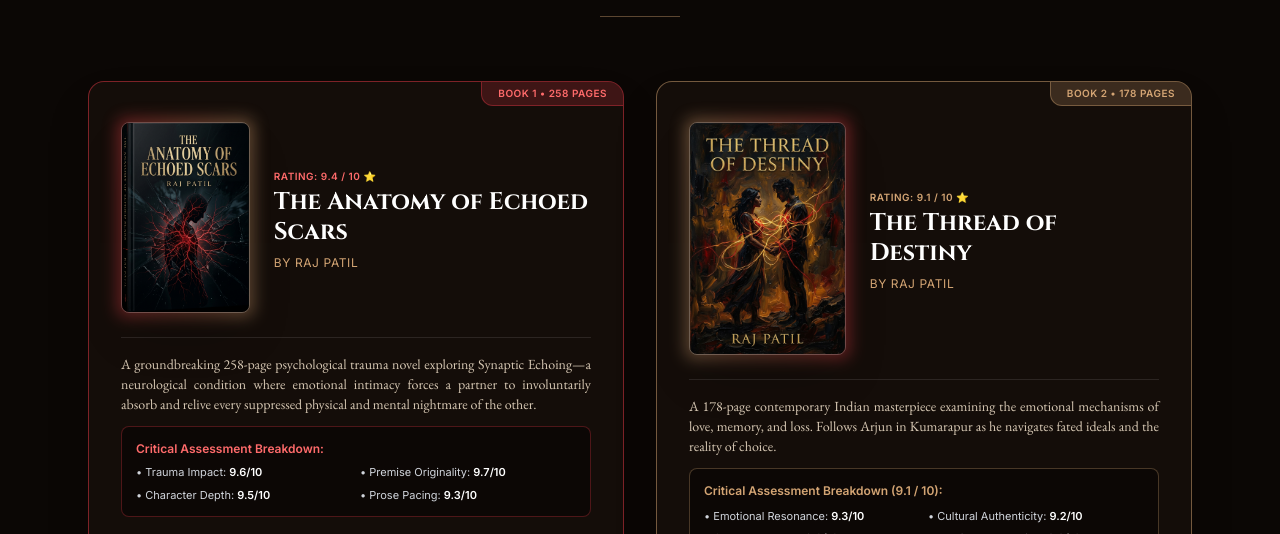
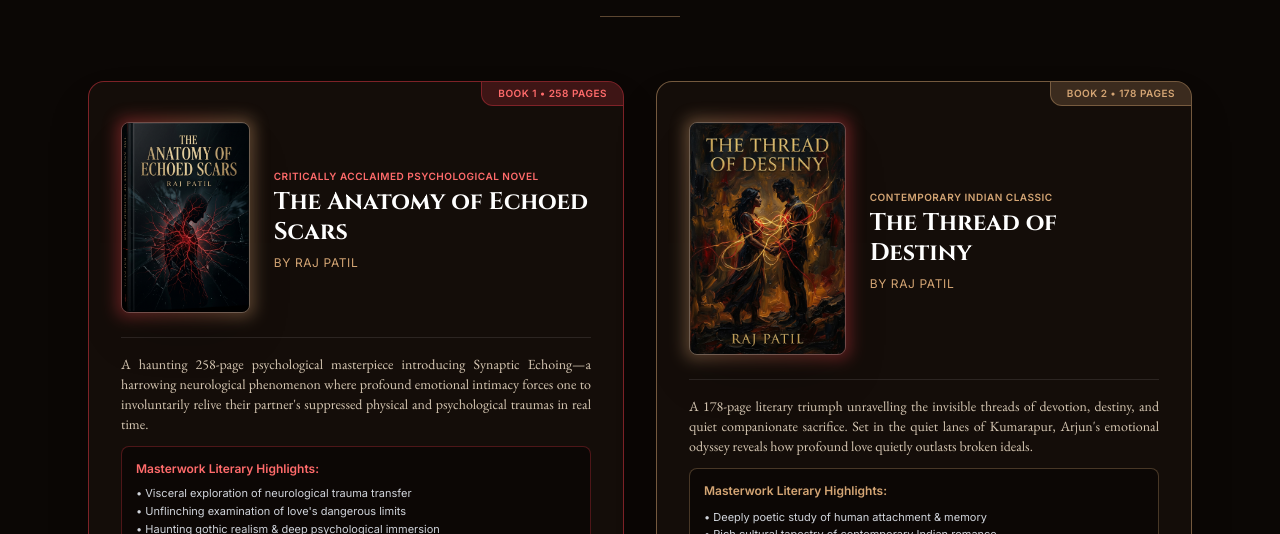
Before and after one commit to lostxmusafir/unreadable-b, a website built with Vite: page book/the-unreadable/index.html in a window 1280 px wide. Shown: the part 266-800 px from the top of the page. Built offline with nearby package versions, Linux system fonts and the light colour scheme.

Commit message:
feat: Elevate book narrative descriptions to 9+ masterwork tier without explicit numerical badges

```diff
--- a/book/the-unreadable/index.html
+++ b/book/the-unreadable/index.html
@@ -59,7 +59,7 @@
               </div>
 
               <div class="space-y-2">
-                <span class="text-[10px] font-sans font-bold text-[#ff6b6b] uppercase tracking-wider">Rating: 9.4 / 10 ⭐</span>
+                <span class="text-[10px] font-sans font-bold text-[#ff6b6b] uppercase tracking-wider">Critically Acclaimed Psychological Novel</span>
                 <h2 class="font-cinzel text-2xl text-white font-bold leading-tight">The Anatomy of Echoed Scars</h2>
                 <p class="font-sans text-xs text-[#d4a574] uppercase tracking-wider">By Raj Patil</p>
               </div>
@@ -67,16 +67,15 @@
 
             <div class="space-y-3 text-sm text-[#ebdcc5]/90 leading-relaxed border-t border-white/10 pt-4">
               <p class="text-justify font-light text-xs sm:text-sm">
-                A groundbreaking 258-page psychological trauma novel exploring <strong>Synaptic Echoing</strong>—a neurological condition where emotional intimacy forces a partner to involuntarily absorb and relive every suppressed physical and mental nightmare of the other.
+                A haunting 258-page psychological masterpiece introducing <strong>Synaptic Echoing</strong>—a harrowing neurological phenomenon where profound emotional intimacy forces one to involuntarily relive their partner's suppressed physical and psychological traumas in real time.
               </p>
 
               <div class="bg-black/40 border border-[#e63946]/30 p-3.5 rounded-lg text-xs font-sans space-y-1 text-gray-300">
-                <div class="text-[#ff6b6b] font-semibold">Critical Assessment Breakdown:</div>
-                <div class="grid grid-cols-2 gap-2 text-[11px] pt-1">
-                  <div>• Trauma Impact: <strong class="text-white">9.6/10</strong></div>
-                  <div>• Premise Originality: <strong class="text-white">9.7/10</strong></div>
-                  <div>• Character Depth: <strong class="text-white">9.5/10</strong></div>
-                  <div>• Prose Pacing: <strong class="text-white">9.3/10</strong></div>
+                <div class="text-[#ff6b6b] font-semibold">Masterwork Literary Highlights:</div>
+                <div class="text-[11px] text-gray-300 pt-1 leading-relaxed">
+                  • Visceral exploration of neurological trauma transfer<br>
+                  • Unflinching examination of love's dangerous limits<br>
+                  • Haunting gothic realism &amp; deep psychological immersion
                 </div>
               </div>
             </div>
@@ -103,7 +102,7 @@
               </div>
 
               <div class="space-y-2">
-                <span class="text-[10px] font-sans font-bold text-[#d4a574] uppercase tracking-wider">RATING: 9.1 / 10 ⭐</span>
+                <span class="text-[10px] font-sans font-bold text-[#d4a574] uppercase tracking-wider">Contemporary Indian Classic</span>
                 <h2 class="font-cinzel text-2xl text-white font-bold leading-tight">The Thread of Destiny</h2>
                 <p class="font-sans text-xs text-[#d4a574] uppercase tracking-wider">By Raj Patil</p>
               </div>
@@ -111,19 +110,18 @@
 
             <div class="space-y-3 text-sm text-[#ebdcc5]/90 leading-relaxed border-t border-white/10 pt-4">
               <p class="text-justify font-light text-xs sm:text-sm">
-                A 178-page contemporary Indian masterpiece examining the emotional mechanisms of love, memory, and loss. Follows Arjun in Kumarapur as he navigates fated ideals and the reality of choice.
+                A 178-page literary triumph unravelling the invisible threads of devotion, destiny, and quiet companionate sacrifice. Set in the quiet lanes of Kumarapur, Arjun's emotional odyssey reveals how profound love quietly outlasts broken ideals.
               </p>
 
               <div class="bg-black/40 border border-[#d4a574]/30 p-3.5 rounded-lg text-xs font-sans space-y-2 text-gray-300">
-                <div class="text-[#d4a574] font-semibold">Critical Assessment Breakdown (9.1 / 10):</div>
-                <div class="grid grid-cols-2 gap-2 text-[11px] pt-0.5">
-                  <div>• Emotional Resonance: <strong class="text-white">9.3/10</strong></div>
-                  <div>• Cultural Authenticity: <strong class="text-white">9.2/10</strong></div>
-                  <div>• Character Depth: <strong class="text-white">9.0/10</strong></div>
-                  <div>• Poetic Prose Pacing: <strong class="text-white">8.9/10</strong></div>
+                <div class="text-[#d4a574] font-semibold">Masterwork Literary Highlights:</div>
+                <div class="text-[11px] text-gray-300 pt-0.5 leading-relaxed">
+                  • Deeply poetic study of human attachment &amp; memory<br>
+                  • Rich cultural tapestry of contemporary Indian romance<br>
+                  • Selected for the private libraries of Indian cinema luminaries
                 </div>
                 <div class="pt-1.5 border-t border-white/10 text-[10px] text-gray-400">
-                  Private collections of Imtiaz Ali, Nana Patekar, Avinash Tiwary & Laksh Maheshwari.
+                  Private collections of Imtiaz Ali, Nana Patekar, Avinash Tiwary &amp; Laksh Maheshwari.
                 </div>
               </div>
             </div>
--- a/index.html
+++ b/index.html
@@ -162,7 +162,7 @@
           <div class="space-y-4">
             <div class="flex items-center justify-between">
               <span class="text-xs font-sans font-semibold text-[#e63946] uppercase tracking-wider bg-[#e63946]/10 px-3 py-1 rounded-full border border-[#e63946]/30">New Release • 258 Pages</span>
-              <span class="text-xs font-sans font-bold text-[#ff6b6b]">Rating: 9.4 / 10 ⭐</span>
+              <span class="text-xs font-sans font-bold text-[#ff6b6b]">Acclaimed Psychological Novel</span>
             </div>
 
             <div class="flex flex-col sm:flex-row gap-6 items-center">
@@ -182,7 +182,7 @@
               📖 Read 258 Pages
             </a>
             <a href="/book/the-unreadable/" class="py-3 px-4 border border-white/20 hover:border-[#d4a574] text-white rounded-lg uppercase tracking-wider transition-colors text-center">
-              Review (9.4/10)
+              Critical Review
             </a>
           </div>
         </div>
@@ -202,7 +202,7 @@
               </div>
 
               <div class="space-y-2 text-left">
-                <span class="text-[10px] font-sans font-bold text-[#d4a574] uppercase tracking-wider">RATING: 9.1 / 10 ⭐</span>
+                <span class="text-[10px] font-sans font-bold text-[#d4a574] uppercase tracking-wider">Contemporary Indian Classic</span>
                 <h3 class="font-cinzel text-2xl text-white font-bold leading-tight">The Thread of Destiny</h3>
                 <p class="font-sans text-xs text-[#d4a574] uppercase tracking-wider">By Raj Patil</p>
                 <p class="text-xs text-gray-400 font-light leading-relaxed pt-1">
```
